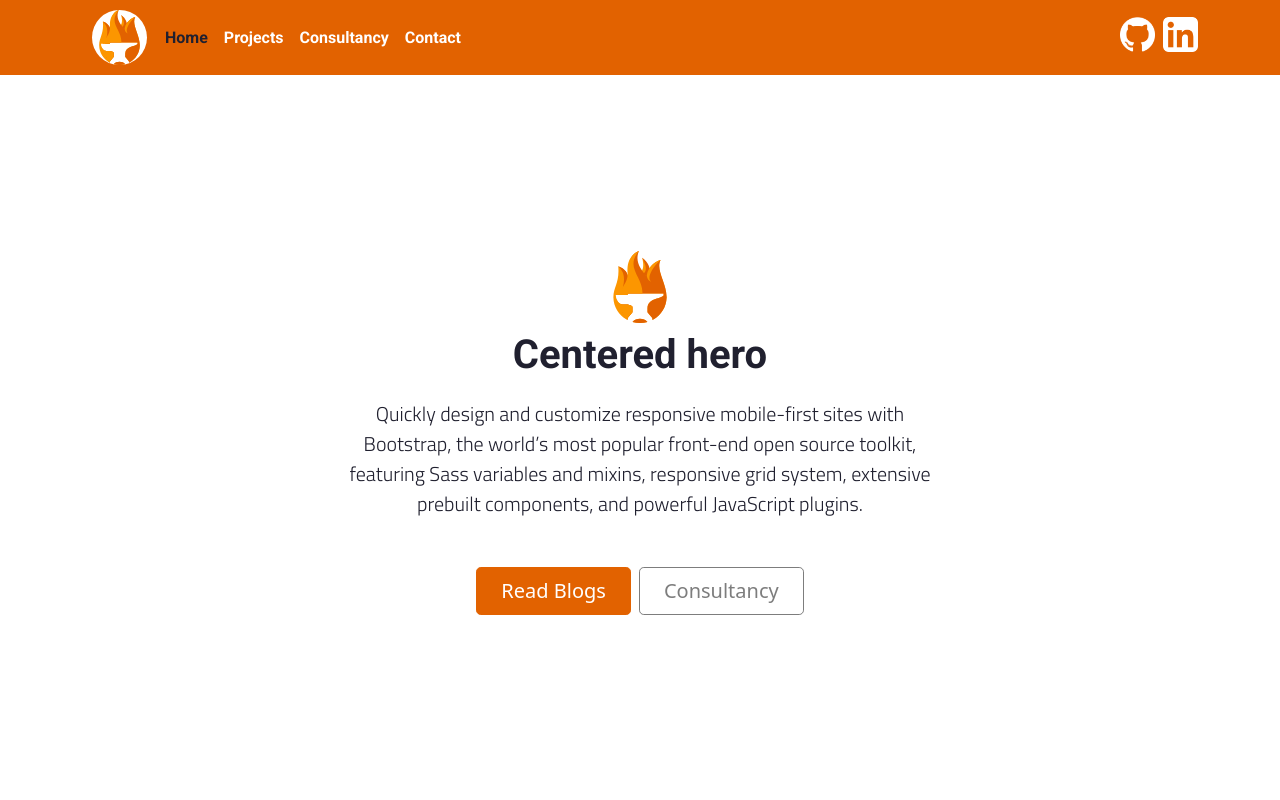
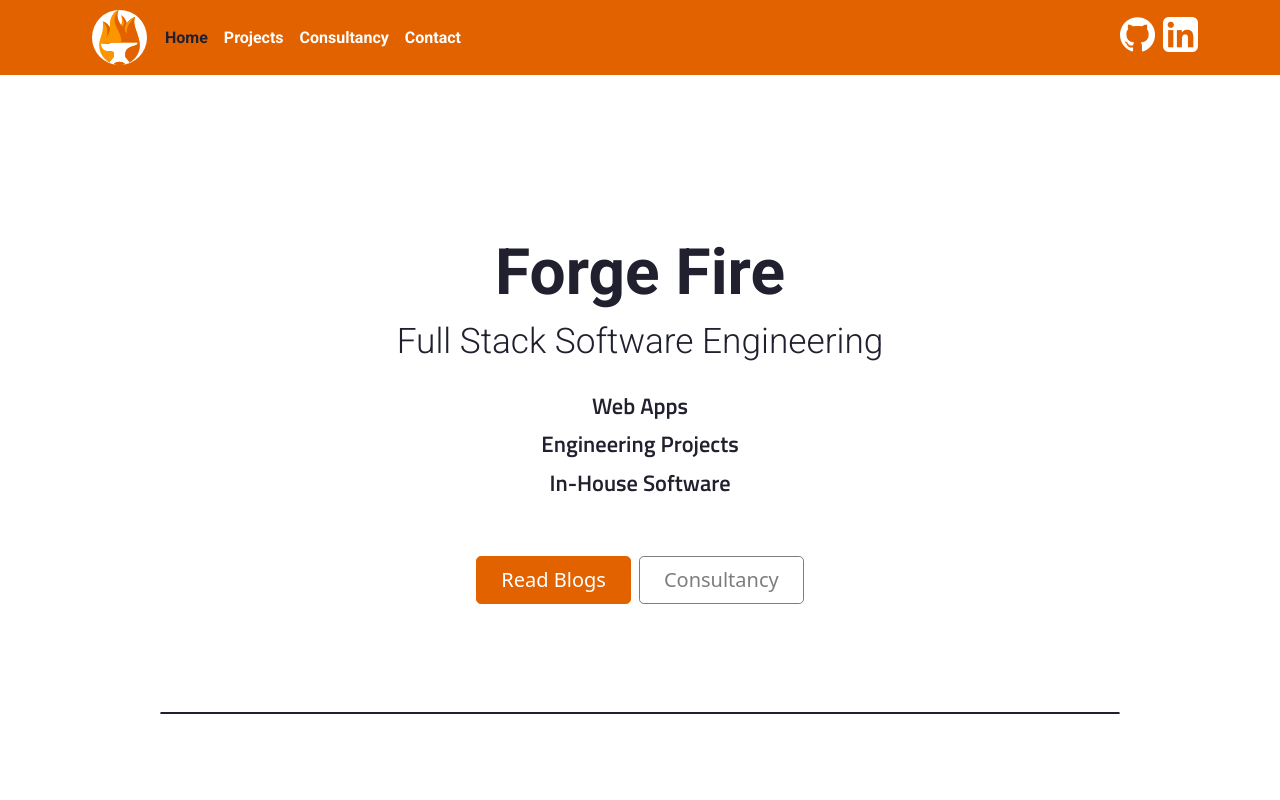
Before and after one commit to mickeybeurskens/forgefire-website, a Next.js app: page / in a window 1280 px wide. Shown: the top 800 px of the page. Built offline with nearby package versions, Linux system fonts and the light colour scheme.

Commit message:
Style homepage hero

```diff
--- a/components/Header.js
+++ b/components/Header.js
@@ -50,8 +50,6 @@ const Header = () => {
           alt='linkedin logo' width={socials_size} height={socials_size}/>
       </a>
     </div>
-
-
     </Container>
     </Navbar>
   )
--- a/components/home/Hero.js
+++ b/components/home/Hero.js
@@ -4,16 +4,22 @@ import styles from '../../styles/home/hero.module.scss'
 
 const Hero = () => {
   return (
-    <div className={styles.home_hero + " d-flex text-center p-3 flex-column"}>
-    <Image className="d-block mx-auto" src="/logo_forge_fire.svg" alt="" width="72" height="72"/>
-    <h1 className='p-2'>Centered hero</h1>
-    <div className="col-lg-6 mx-auto p-1">
-      <p className="lead mb-4">Quickly design and customize responsive mobile-first sites with Bootstrap, the world’s most popular front-end open source toolkit, featuring Sass variables and mixins, responsive grid system, extensive prebuilt components, and powerful JavaScript plugins.</p>
-      <div className="d-grid gap-2 p-4 d-sm-flex justify-content-sm-center">
-        <PrimaryButton text={"Read Blogs"}/>
-        <SecondaryButton text={"Consultancy"}/>
+    <div className={styles.home_hero + " d-flex text-center flex-column"}>
+      {/* <Image className="d-block mx-auto" src="/logo_forge_fire.svg" alt="" width="72" height="72"/> */}
+      <h1 className={styles.header}>Forge Fire</h1>
+      <h2 className={styles.subheader}>Full Stack Software Engineering</h2>
+      <div className="col-lg-6 mx-auto p-1">
+        <div className={styles.summary}>
+          <p className={styles.text}>Web Apps</p>
+          <p className={styles.text}>Engineering Projects</p>
+          <p className={styles.text}>In-House Software</p>
+        </div>
+        <div className="d-grid gap-2 p-4 d-sm-flex justify-content-sm-center">
+          <PrimaryButton text={"Read Blogs"}/>
+          <SecondaryButton text={"Consultancy"}/>
+        </div>
       </div>
-    </div>
+      <div className={styles.line + " d-flex"}/>
     </div>
   )
 }
--- a/styles/global.scss
+++ b/styles/global.scss
@@ -5,6 +5,7 @@
 h1 {
   font-family: $font_header;
   font-weight: $font_weight_h1;
+  font-size: 4rem;
 }
 
 h2 {
--- a/styles/home/hero.module.scss
+++ b/styles/home/hero.module.scss
@@ -1,3 +1,42 @@
+@import '../default_style';
+
 .home_hero {
   margin: 20vh 0;
 }
+
+.header {
+  padding: 0;
+  margin-bottom: 0.5rem;
+}
+
+.subheader {
+  font-family: $font-header;
+  font-style: normal;
+  font-weight: 300;
+  font-size: 2.2rem;
+  color: $c-raisin-black;
+}
+
+.summary {
+  margin-top: 1rem;
+  margin-bottom: 2rem;
+}
+
+.text {
+  font-family: $font-body;
+  font-style: normal;
+  font-weight: 600;
+  font-size: 1.4rem;
+  text-align: center;
+  margin-bottom: 0.3rem;
+}
+
+.line {
+  display: inline-block;
+  width: 75vw;
+  max-width: 1200px;
+  margin: auto;
+  margin-top: 5rem;
+  border: 1px solid $c-raisin-black;
+  border-radius: 10px;
+}
```
